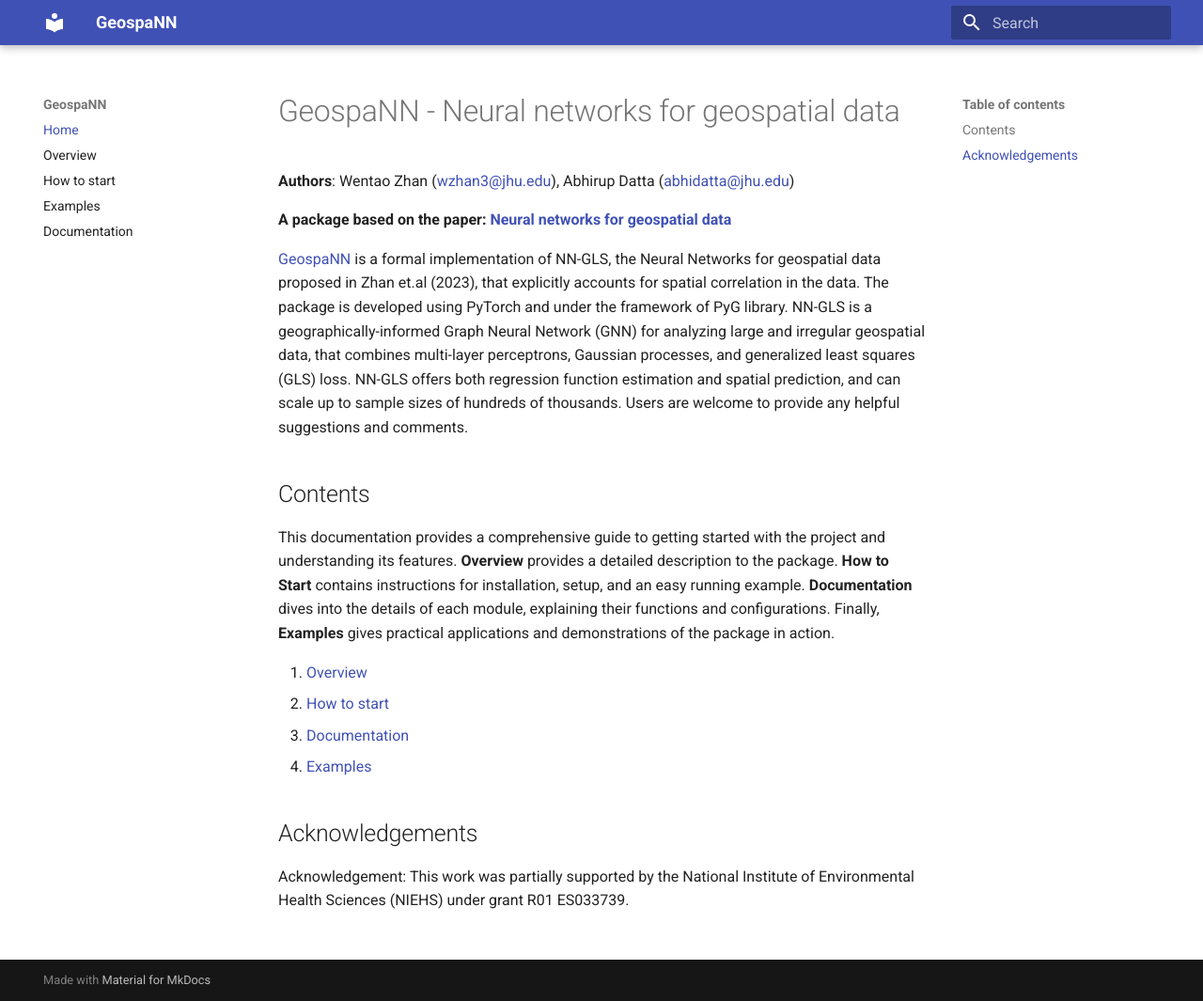
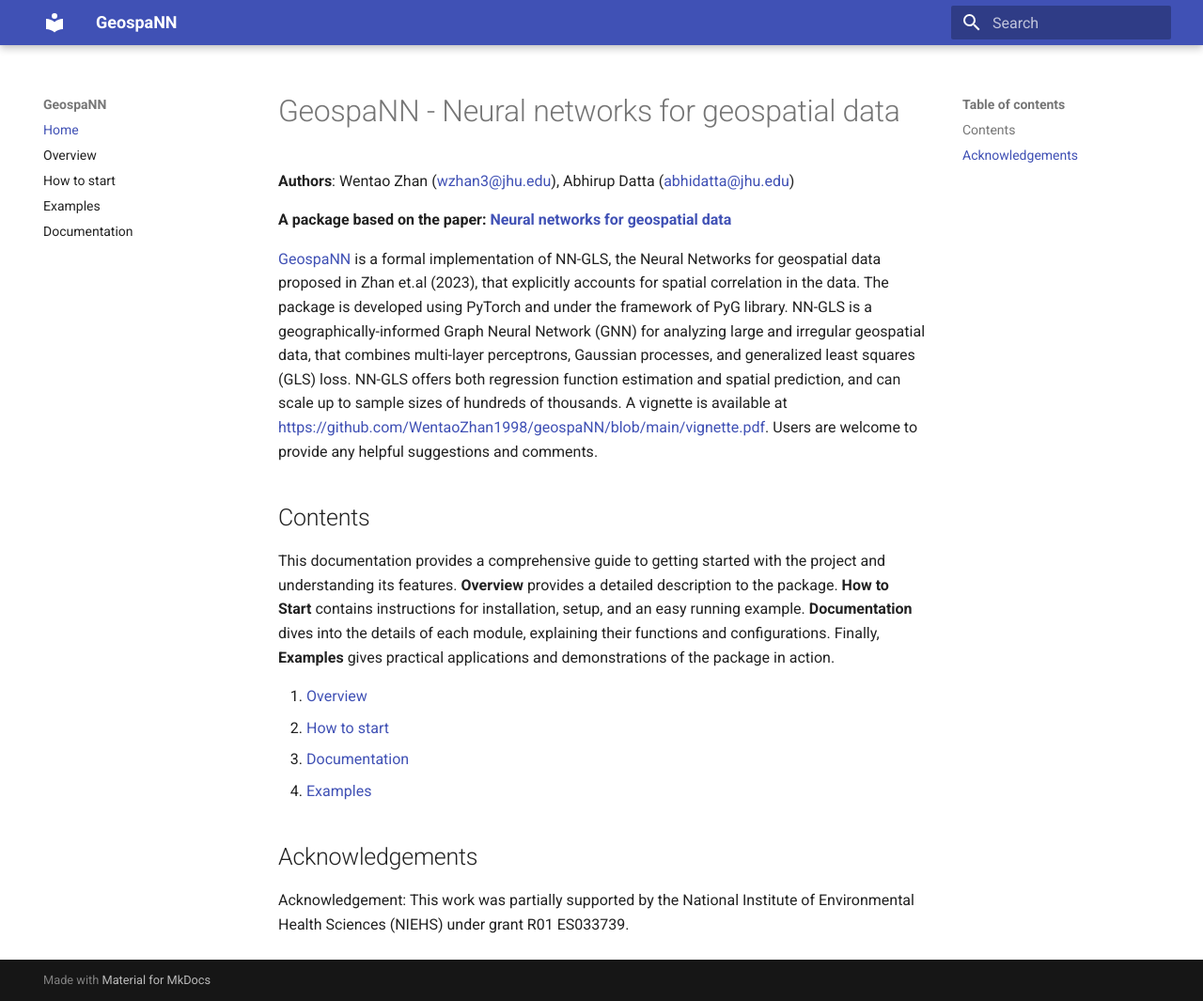
Before and after one commit to WentaoZhan1998/geospaNN-doc, an MkDocs documentation site: the page built from docs/index.md, in a window 1280 px wide and 1065 px high. Shown: the whole window at 94% size. Built offline with MkDocs 1.6.1 and Material for MkDocs 9.7.7, drawn with Linux system fonts in a browser that asks for light colours.

Commit message:
added vignette

```diff
--- a/docs/index.md
+++ b/docs/index.md
@@ -3,7 +3,7 @@
 
 **A package based on the paper: [Neural networks for geospatial data](https://www.tandfonline.com/doi/abs/10.1080/01621459.2024.2356293?casa_token=UaGsBumw4JAAAAAA:RD4cFpZW7lk3pu8Q5uVdxm5o3_RXWKRLXgxByEgl68qENKJfiNsS_Ci5izQ9WMQkZUKgSXasagyLQw)**
 
-[GeospaNN](https://github.com/WentaoZhan1998/geospaNN) is a formal implementation of NN-GLS, the Neural Networks for geospatial data proposed in Zhan et.al (2023), that explicitly accounts for spatial correlation in the data. The package is developed using PyTorch and under the framework of PyG library. NN-GLS is a geographically-informed Graph Neural Network (GNN) for analyzing large and irregular geospatial data, that combines multi-layer perceptrons, Gaussian processes, and generalized least squares (GLS) loss. NN-GLS offers both regression function estimation and spatial prediction, and can scale up to sample sizes of hundreds of thousands. Users are welcome to provide any helpful suggestions and comments.
+[GeospaNN](https://github.com/WentaoZhan1998/geospaNN) is a formal implementation of NN-GLS, the Neural Networks for geospatial data proposed in Zhan et.al (2023), that explicitly accounts for spatial correlation in the data. The package is developed using PyTorch and under the framework of PyG library. NN-GLS is a geographically-informed Graph Neural Network (GNN) for analyzing large and irregular geospatial data, that combines multi-layer perceptrons, Gaussian processes, and generalized least squares (GLS) loss. NN-GLS offers both regression function estimation and spatial prediction, and can scale up to sample sizes of hundreds of thousands. A  vignette is available at [https://github.com/WentaoZhan1998/geospaNN/blob/main/vignette.pdf](https://github.com/WentaoZhan1998/geospaNN/blob/main/vignette.pdf). Users are welcome to provide any helpful suggestions and comments.
 
 ## Contents
 This documentation provides a comprehensive guide to getting started with the project and understanding its features. **Overview** provides a detailed description to the package. **How to Start** contains instructions for installation, setup, and an easy running example. **Documentation** dives into the details of each module, explaining their functions and configurations. Finally, **Examples** gives practical applications and demonstrations of the package in action.
```
